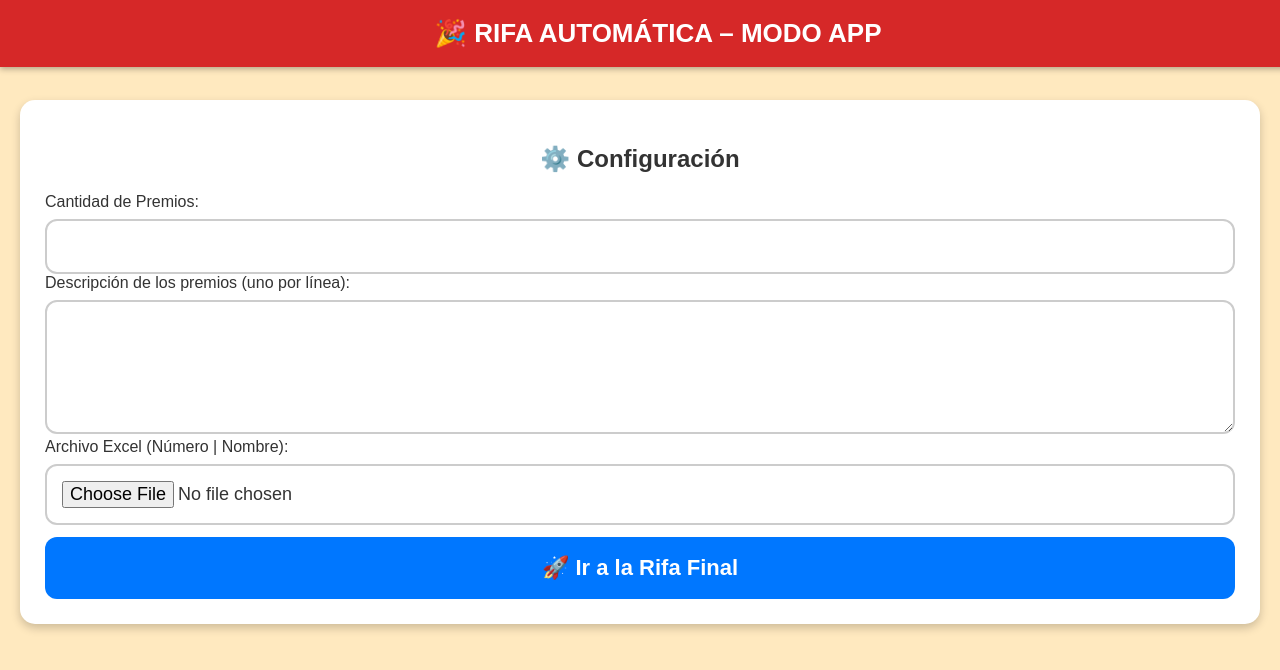
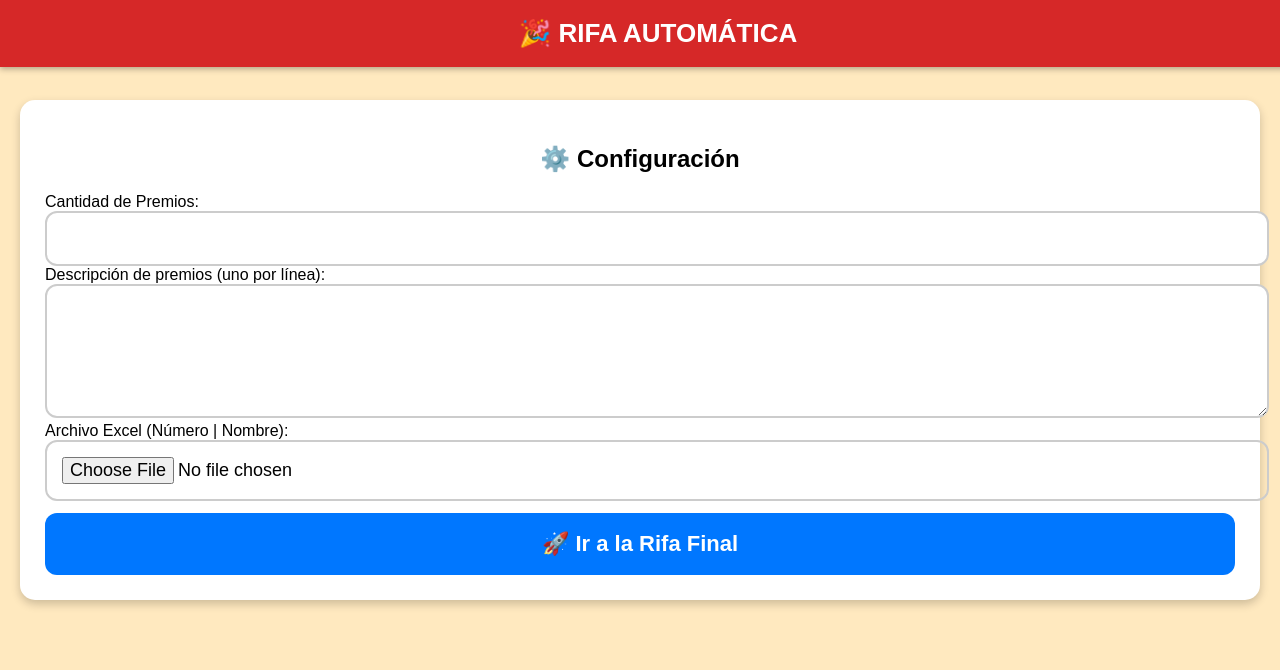
Before and after one commit to micelaneasstore-art/rifas, a plain HTML site: page index.html in a window 1280 px wide. Drawn offline with nearby package versions, Linux system fonts and the light colour scheme.

Commit message:
Update index.html

```diff
--- a/index.html
+++ b/index.html
@@ -3,138 +3,74 @@
 <head>
 <meta charset="UTF-8">
 <title>Rifa Automática - APP</title>
-
 <meta name="viewport" content="width=device-width, initial-scale=1.0, maximum-scale=1">
 
 <!-- Excel Reader -->
 <script src="https://cdnjs.cloudflare.com/ajax/libs/xlsx/0.18.5/xlsx.full.min.js"></script>
-
 <!-- Confetti -->
 <script src="https://cdn.jsdelivr.net/npm/canvas-confetti@1.6.0/dist/confetti.browser.min.js"></script>
-
 <!-- Excel Export -->
 <script src="https://cdnjs.cloudflare.com/ajax/libs/xlsx/0.18.5/xlsx.core.min.js"></script>
 
 <style>
-    body {
-        font-family: 'Montserrat', Arial, sans-serif;
-        background:#ffe9bf;
-        margin:0;
-        overflow-x:hidden;
-        color:#333;
-    }
-
+    body { font-family: Arial; background:#ffe9bf; margin:0; overflow-x:hidden; }
     #topbar {
-        background:#d62828;
-        color:white;
-        text-align:center;
-        padding:18px;
-        font-size:26px;
-        font-weight:bold;
-        position:fixed;
-        top:0;
-        width:100%;
-        z-index:10;
+        background:#d62828; color:white; text-align:center;
+        padding:18px; font-size:26px; font-weight:bold;
+        position:fixed; top:0; width:100%; z-index:10;
         box-shadow:0 2px 6px rgba(0,0,0,0.3);
     }
-
-    .page {
-        padding:100px 20px 20px;
-        box-sizing:border-box;
-    }
+    .page { padding:100px 20px 20px; box-sizing:border-box; }
 
     .card {
-        background:white;
-        padding:25px;
-        border-radius:15px;
-        box-shadow:0 4px 10px rgba(0,0,0,0.2);
-        margin-bottom:25px;
+        background:white; padding:25px; border-radius:15px;
+        box-shadow:0 4px 10px rgba(0,0,0,0.2); margin-bottom:25px;
     }
 
     .btn {
-        width:100%;
-        padding:18px;
-        font-size:22px;
-        border:0;
-        border-radius:12px;
-        font-weight:bold;
-        cursor:pointer;
+        width:100%; padding:18px; font-size:22px; border:0;
+        border-radius:12px; font-weight:bold; cursor:pointer;
         margin-top:12px;
-        transition:0.2s;
     }
-
     .btn-primary { background:#0077ff; color:white; }
-    .btn-primary:hover { background:#0059c9; }
-
     .btn-danger { background:#d62828; color:white; }
-    .btn-danger:hover { background:#b51f1f; }
 
     input, textarea {
-        width:100%;
-        padding:15px;
-        font-size:18px;
-        border-radius:12px;
-        border:2px solid #ccc;
-        margin-top:8px;
-        box-sizing:border-box;
+        width:100%; padding:15px; font-size:18px;
+        border-radius:12px; border:2px solid #ccc;
     }
 
     #ganadores div {
-        background:#fff3a3;
-        padding:15px;
-        font-size:22px;
-        border-radius:12px;
-        margin-top:12px;
-        border-left:6px solid #d62828;
+        background:#fff3a3; padding:15px; font-size:22px;
+        border-radius:12px; margin-top:12px; border-left:6px solid #d62828;
     }
 
-    #ruletaBox {
-        display:none;
-        text-align:center;
-        margin-top:20px;
-        width:100%;
-    }
+    #ruletaBox { display:none; text-align:center; margin-top:20px; width:100%; }
 
-    /* Caja fija (no gira) */
+    /* FIX: Caja NO gira */
     #ruleta {
-        width:90%;
-        max-width:350px;
-        background:white;
-        border-radius:15px;
-        padding:25px;
-        margin:auto;
+        width:90%; max-width:350px; background:white;
+        border-radius:15px; padding:25px; margin:auto;
         box-shadow:0 0 25px rgba(0,0,0,0.3);
         text-align:center;
     }
 
-    /* Contenido interno: esto sí gira */
+    /* FIX: SOLO GIRA EL ICONO */
     #ruleta-inner {
-        font-size:48px;
-        font-weight:bold;
-        transition:transform 3s ease-out;
+        font-size:48px; font-weight:bold;
+        transition: transform 3s ease-out;
         display:block;
     }
 
     #contador {
-        display:none;
-        font-size:80px;
-        font-weight:bold;
-        text-align:center;
-        margin-top:25px;
-        color:#d62828;
-    }
-
-    @media (max-width:480px) {
-        #ruleta-inner { font-size:40px; }
-        #contador { font-size:60px; }
-        .btn { font-size:20px; padding:16px; }
-        input, textarea { font-size:16px; }
+        display:none; font-size:80px; font-weight:bold;
+        text-align:center; margin-top:25px; color:#d62828;
     }
 </style>
 </head>
 <body>
 
-<div id="topbar">🎉 RIFA AUTOMÁTICA – MODO APP</div>
+<div id="topbar">🎉 RIFA AUTOMÁTICA</div>
 
 <!-- CONFIGURACIÓN -->
 <div id="configuracion" class="page">
@@ -144,7 +80,7 @@
         <label>Cantidad de Premios:</label>
         <input type="number" id="cantidadPremios">
 
-        <label style="margin-top:15px;">Descripción de los premios (uno por línea):</label>
+        <label style="margin-top:15px;">Descripción de premios (uno por línea):</label>
         <textarea id="listaPremios" rows="5"></textarea>
 
         <label style="margin-top:15px;">Archivo Excel (Número | Nombre):</label>
@@ -187,7 +123,8 @@ let ganadores = new Set();
 let premios = [];
 let listaGanadores = [];
 
-document.getElementById("inputExcel").addEventListener("change", (e)=>{
+/* =================== CARGAR EXCEL =================== */
+document.getElementById("inputExcel").addEventListener("change",(e)=>{
     let file=e.target.files[0];
     let reader=new FileReader();
     reader.onload=(e)=>{
@@ -202,6 +139,7 @@ document.getElementById("inputExcel").addEventListener("change", (e)=>{
     reader.readAsArrayBuffer(file);
 });
 
+/* =================== MOSTRAR RIFA FINAL =================== */
 function generarRifaFinal(){
     let cantidad=parseInt(document.getElementById("cantidadPremios").value);
     premios=document.getElementById("listaPremios").value.trim().split("\n");
@@ -221,6 +159,7 @@ function generarRifaFinal(){
     generarBotonesPremios();
 }
 
+/* =================== BOTONES DE PREMIOS =================== */
 function generarBotonesPremios(){
     let cont=document.getElementById("botonesPremios");
     cont.innerHTML="";
@@ -233,6 +172,7 @@ function generarBotonesPremios(){
     });
 }
 
+/* =================== CONTADOR 3,2,1 =================== */
 function iniciarSorteo(numPremio,premio,btn){
     let disponibles=boletos.filter(b=>!ganadores.has(b.numero));
     if(disponibles.length===0){ alert("Sin boletos disponibles."); return; }
@@ -245,8 +185,7 @@ function iniciarSorteo(numPremio,premio,btn){
     let c=3;
 
     let t=setInterval(()=>{
-        c--;
-        contador.innerHTML=c;
+        c--; contador.innerHTML=c;
         if(c===0){
             clearInterval(t);
             contador.style.display="none";
@@ -255,11 +194,13 @@ function iniciarSorteo(numPremio,premio,btn){
     },1000);
 }
 
+/* =================== RULETA QUE GIRA (ICONO SOLO) =================== */
 function girarRuleta(ganador,numPremio,premio,btn){
     let inner=document.getElementById("ruleta-inner");
     let sonido=document.getElementById("sonidoRuleta");
 
     document.getElementById("ruletaBox").style.display="block";
+
     inner.innerHTML="🎡";
     inner.style.transform="rotate(0deg)";
 
@@ -274,7 +215,11 @@ function girarRuleta(ganador,numPremio,premio,btn){
 
     setTimeout(()=>{
         sonido.pause();
+
+        /* DETENER rotación */
         inner.style.transform="rotate(0deg)";
+
+        /* MOSTRAR GANADOR */
         inner.innerHTML=`🎫 ${ganador.numero}<br>👤 ${ganador.nombre}`;
 
         ganadores.add(ganador.numero);
@@ -285,26 +230,27 @@ function girarRuleta(ganador,numPremio,premio,btn){
     },3000);
 }
 
+/* =================== CONFETI =================== */
 function lanzarConfeti(){
     const end=Date.now()+1200;
     (function frame(){
-        confetti({ particleCount:6, spread:70 });
+        confetti({particleCount:6, spread:70});
         if(Date.now()<end) requestAnimationFrame(frame);
     })();
 }
 
+/* =================== GUARDADO DE GANADOR =================== */
 function mostrarGanador(numPremio,premio,ganador){
     let d=document.createElement("div");
-    d.innerHTML=`<b>Premio ${numPremio}: ${premio}</b><br>🎫 Boleto: <b>${ganador.numero}</b><br>👤 ${ganador.nombre}`;
+    d.innerHTML=`<b>Premio ${numPremio}: ${premio}</b><br>
+                 🎫 Boleto: <b>${ganador.numero}</b><br>
+                 👤 ${ganador.nombre}`;
     document.getElementById("ganadores").appendChild(d);
 
-    listaGanadores.push({
-        Premio: premio,
-        Numero: ganador.numero,
-        Nombre: ganador.nombre
-    });
+    listaGanadores.push({Premio:premio, Numero:ganador.numero, Nombre:ganador.nombre});
 }
 
+/* =================== EXPORTAR =================== */
 function exportarExcel(){
     if(listaGanadores.length===0) return alert("No hay ganadores.");
     let ws=XLSX.utils.json_to_sheet(listaGanadores);
@@ -313,6 +259,7 @@ function exportarExcel(){
     XLSX.writeFile(wb,"Ganadores_Rifa.xlsx");
 }
 
+/* =================== RESET =================== */
 function resetRifa(){ location.reload(); }
 </script>
 
```
